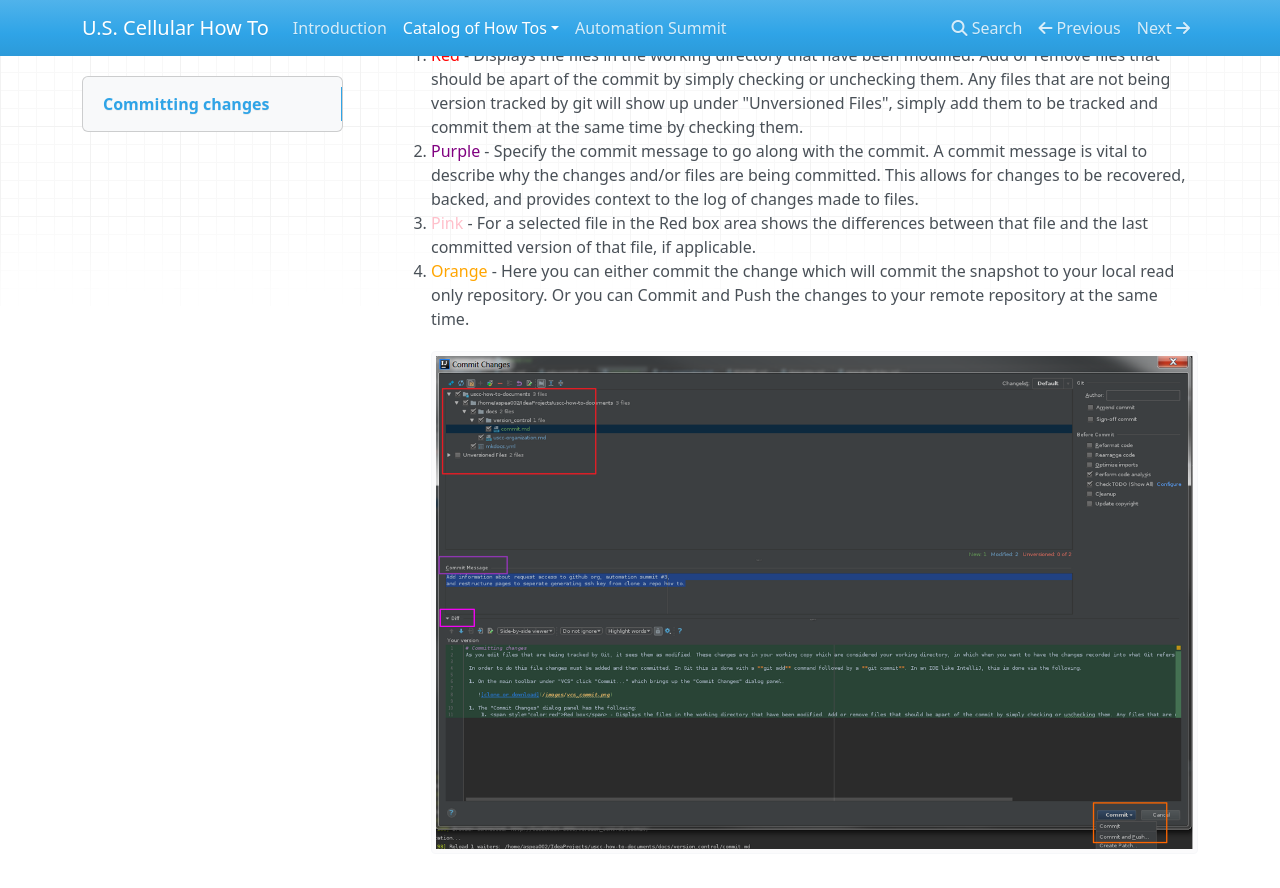
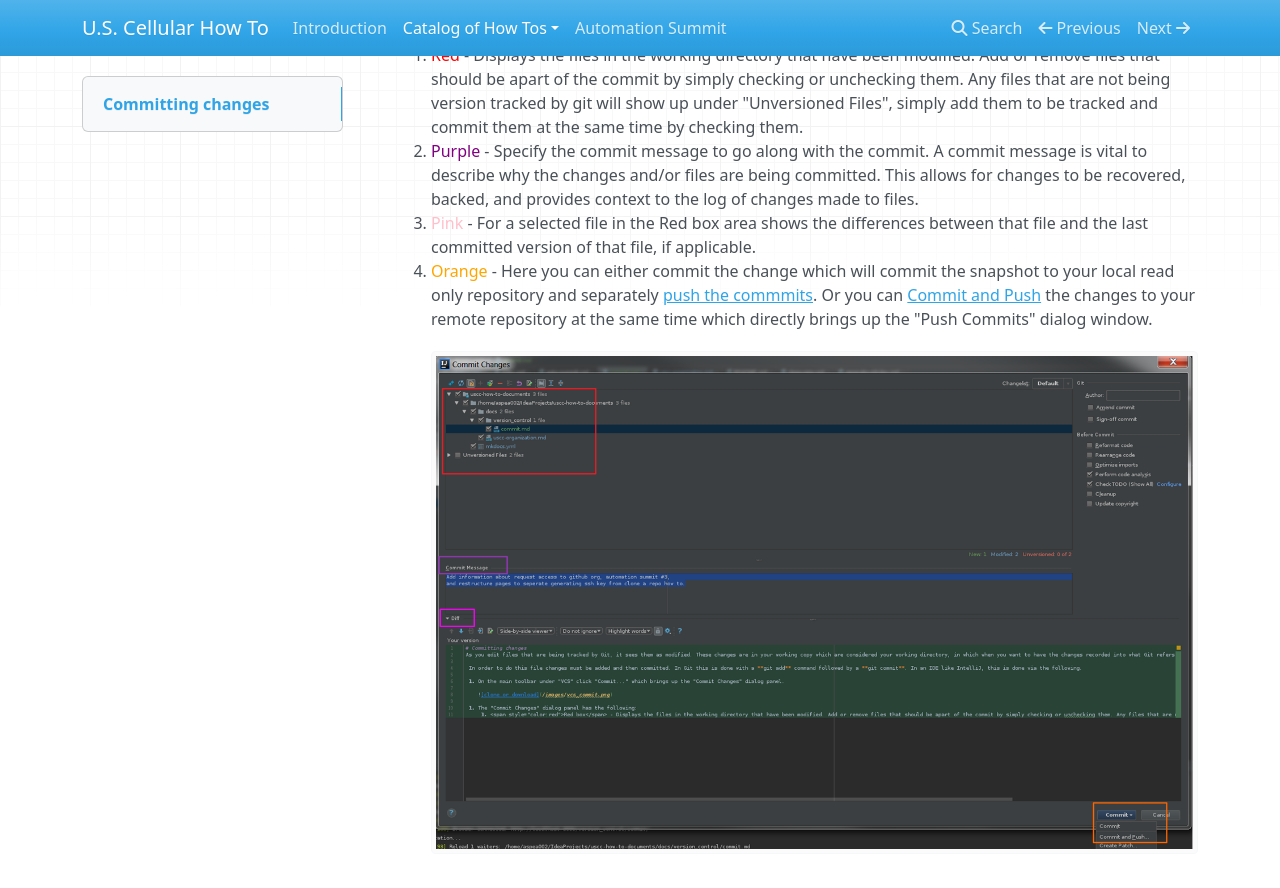
Before and after one commit to prowler0305/personal-how-to, an MkDocs documentation site: the page built from docs/version_control/commit.md, in a window 1280 px wide and 900 px high, scrolled down 732 px. Shown: the top 888 px of the window. Built offline with MkDocs 1.6.1, drawn with Linux system fonts in a browser that asks for light colours; nearby versions of some CDN libraries; old or Windows-style settings are respelled for this version of MkDocs.

Commit message:
Add how to for pushing commmits

```diff
--- a/docs/version_control/commit.md
+++ b/docs/version_control/commit.md
@@ -11,5 +11,5 @@ As you edit files that are being tracked by Git, it sees them as modified. These
      1. <span style="color:red">Red</span> - Displays the files in the working directory that have been modified. Add or remove files that should be apart of the commit by simply checking or unchecking them. Any files that are not being version tracked by git will show up under "Unversioned Files", simply add them to be tracked and commit them at the same time by checking them.
      1. <span style="color:purple">Purple</span> - Specify the commit message to go along with the commit. A commit message is vital to describe why the changes and/or files are being committed. This allows for changes to be recovered, backed, and provides context to the log of changes made to files.
      1. <span style="color:pink">Pink</span> - For a selected file in the Red box area shows the differences between that file and the last committed version of that file, if applicable.
-     1. <span style="color:orange">Orange</span> - Here you can either commit the change which will commit the snapshot to your local read only repository. Or you can Commit and Push the changes to your remote repository at the same time.
+     1. <span style="color:orange">Orange</span> - Here you can either commit the change which will commit the snapshot to your local read only repository and separately [push the commmits](push.md). Or you can [Commit and Push](push.md#push_dialog) the changes to your remote repository at the same time which directly brings up the "Push Commits" dialog window.
         ![Commit Changes dialog](/images/commit_changes_panel.png)
--- a/mkdocs.yml
+++ b/mkdocs.yml
@@ -8,4 +8,5 @@ pages:
     - Version Control:
       - Clone a Repository: version_control/clone-repo.md
       - Commit Changes: version_control/commit.md
+      - Push Commits: version_control/push.md
   - Automation Summit: auto-summit.md
```
Also changed, not shown: docs/version_control/push.md (added, +12 -0 lines), docs/images/push_commits.png (added), docs/images/vcs_git_push.png (added).
